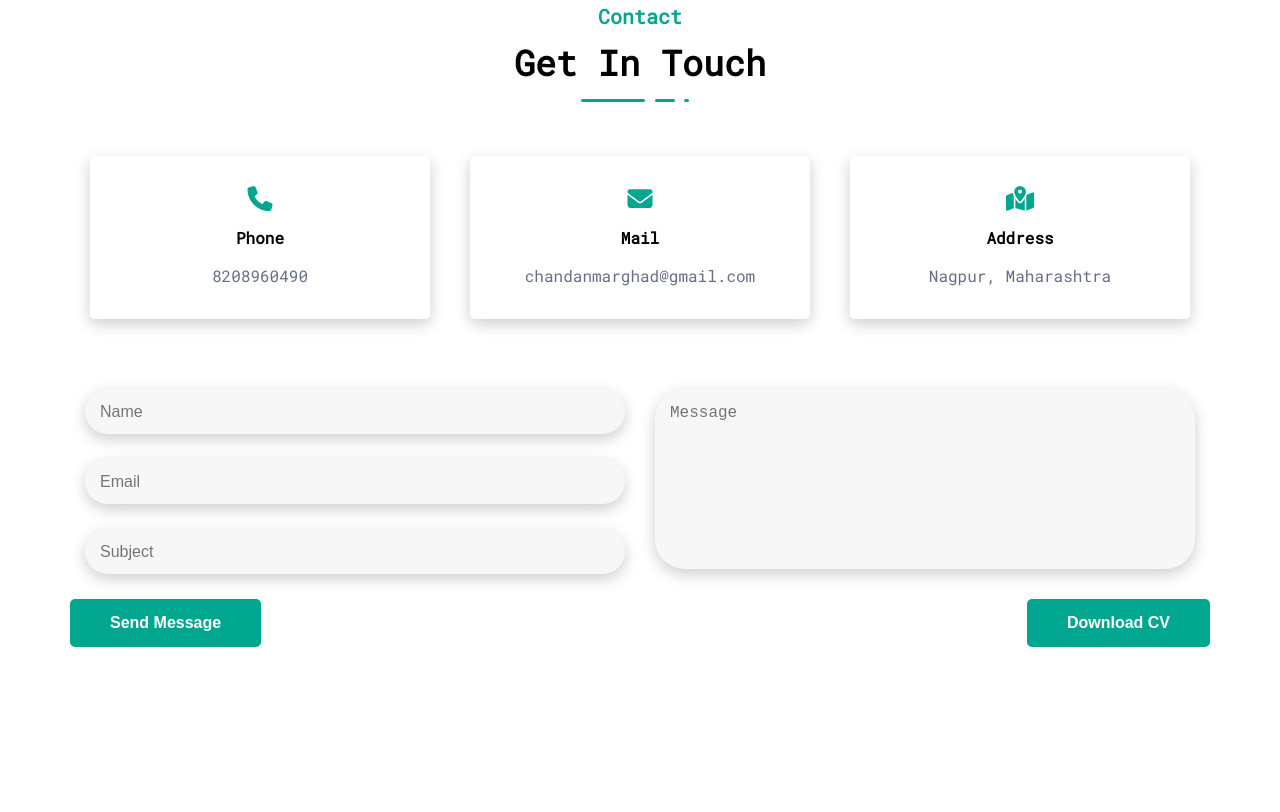
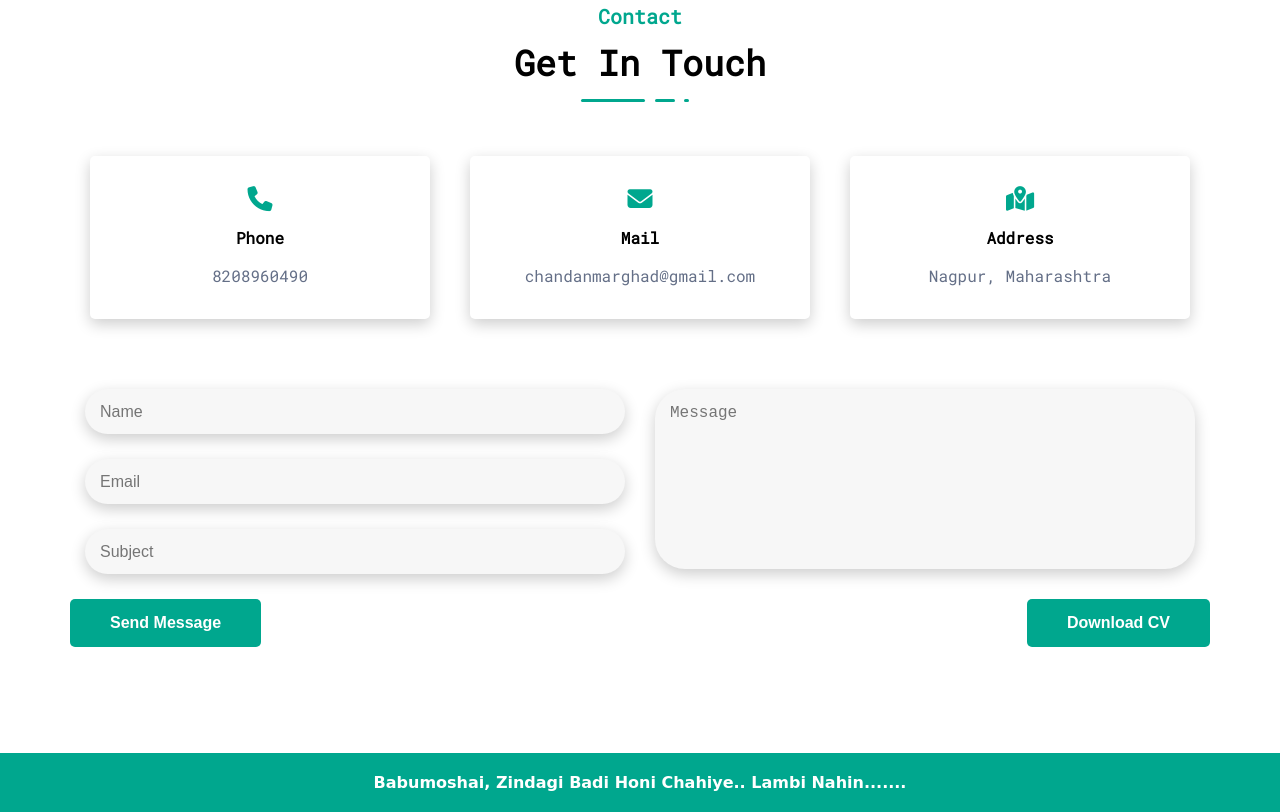
Before and after one commit to chandraM16/Portfolio-1, a plain HTML site: page index.html in a window 1280 px wide. Shown: the part 3869-4681 px from the top of the page. Before the commit the page ends 4602 px from the top, so only its background shows below. Drawn offline with Linux system fonts and the light colour scheme.

Commit message:
expriment done

```diff
--- a/index.html
+++ b/index.html
@@ -417,7 +417,10 @@
     </div>
 
     <!-- footer section -->
-
+    <div class="section-footer">
+        <p>Babumoshai, Zindagi Badi Honi Chahiye.. Lambi Nahin.......</p>
+    </div>
+    </div>
 
 
     <!-- My JS File -->
```
